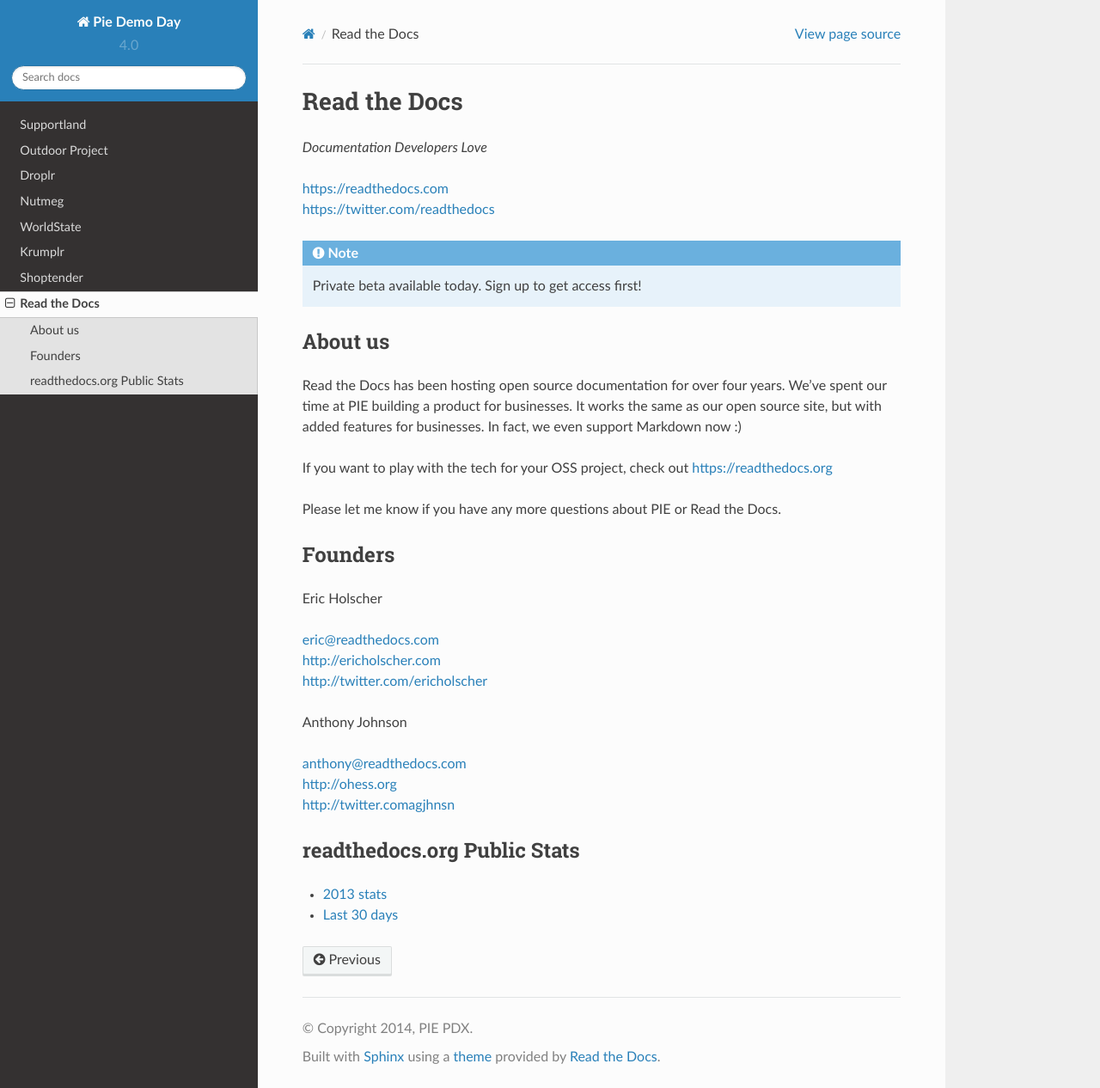
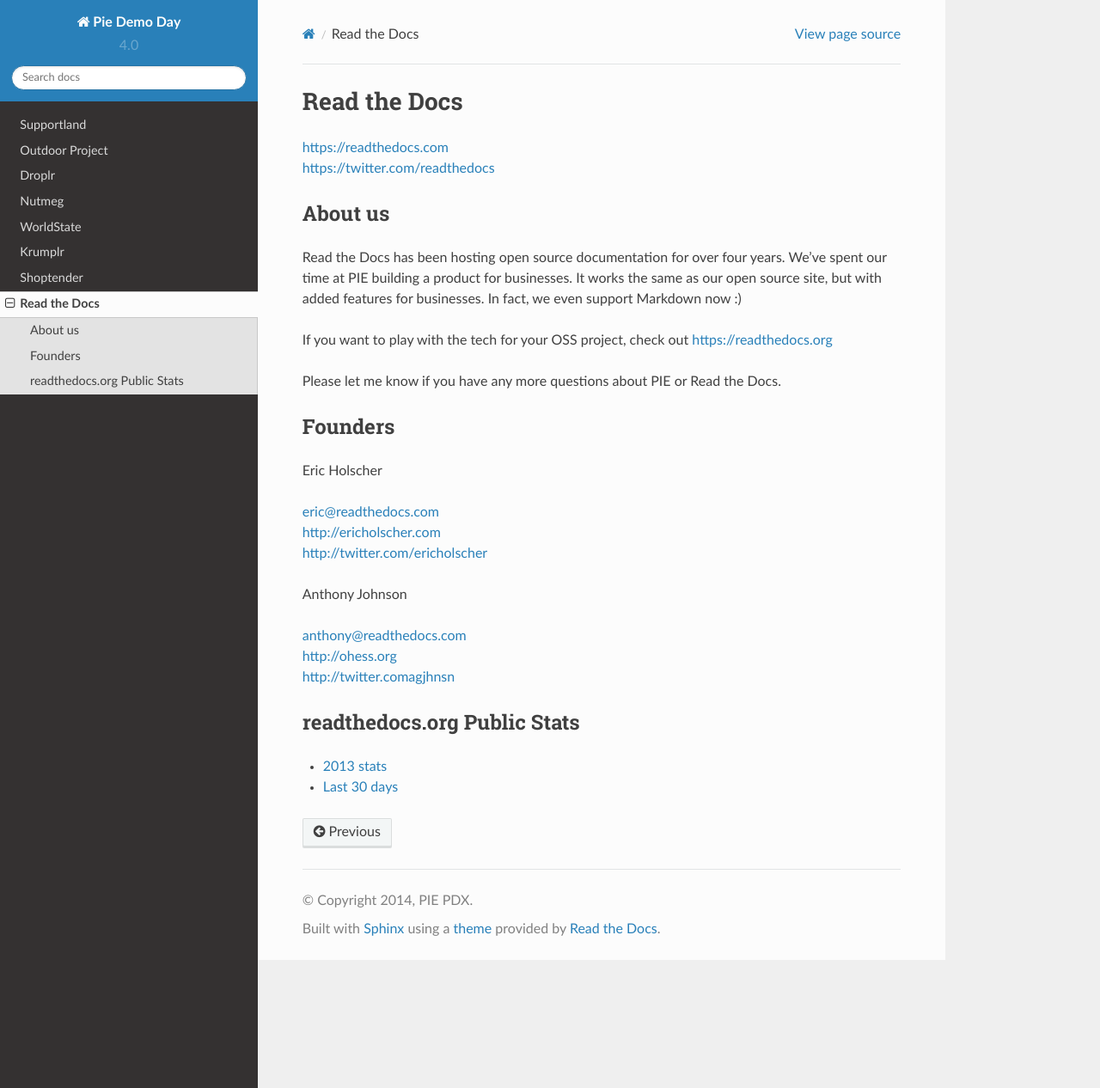
Before and after one commit to piepdx/pie-docs, a Sphinx documentation site: the page built from docs/read-the-docs.rst, in a window 1280 px wide and 1266 px high. Shown: the whole window at 86% size. Built offline with Sphinx 7.4.7 and the Read the Docs theme 2.0.0, drawn with Linux system fonts in a browser that asks for light colours.

Commit message:
Clean things up

```diff
--- a/docs/outdoor-project.rst
+++ b/docs/outdoor-project.rst
@@ -1,7 +1,5 @@
 Outdoor Project
 ---------------
-
-*Find Your Adventure*
 
 | http://www.outdoorproject.com
 | http://twitter.com/outdoorproject
--- a/docs/read-the-docs.rst
+++ b/docs/read-the-docs.rst
@@ -1,14 +1,8 @@
 Read the Docs
 -------------
 
-*Documentation Developers Love*
-
 | https://readthedocs.com
 | https://twitter.com/readthedocs
-
-
-.. note:: Private beta available today. Sign up to get access first!
-
 
 About us
 ~~~~~~~~
```
